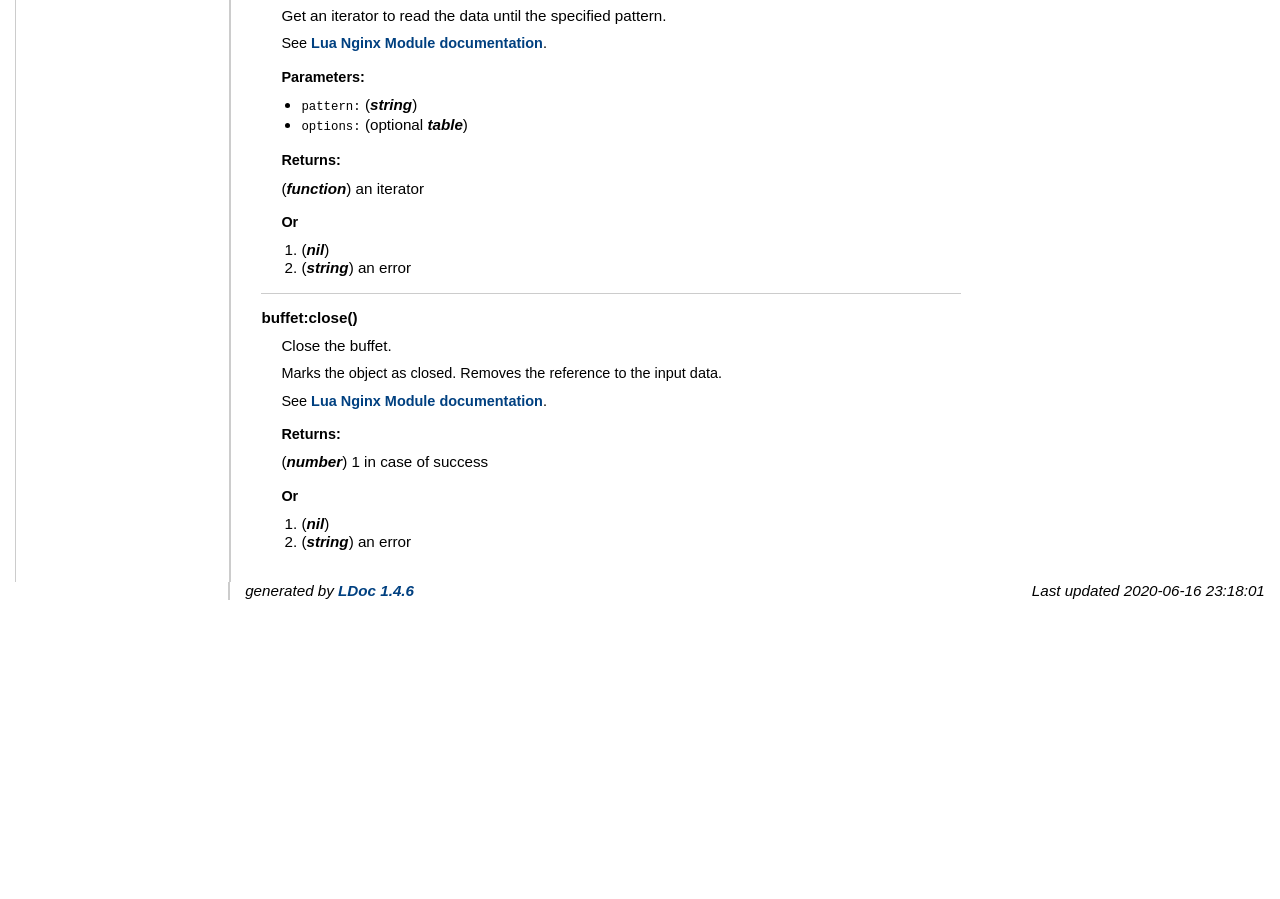
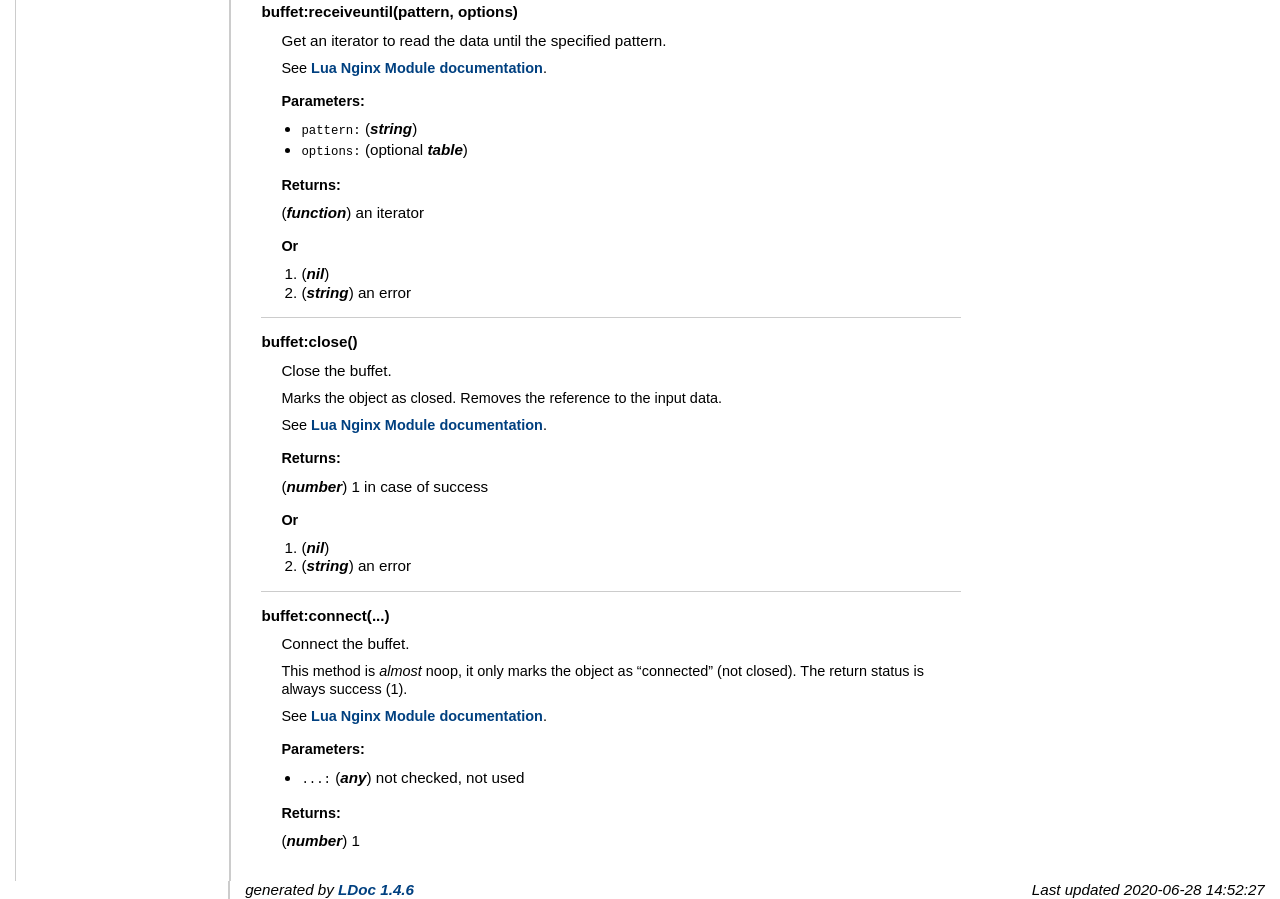
Before and after one commit to un-def/lua-buffet, a plain HTML site: page docs/modules/buffet.resty.html in a window 1280 px wide. Shown: the part 1279-2178 px from the top of the page. Before the commit the page ends 1879 px from the top, so only its background shows below. Drawn offline with Linux system fonts and the light colour scheme.

Commit message:
Add noop connect method

```diff
--- a/docs/modules/buffet.resty.html
+++ b/docs/modules/buffet.resty.html
@@ -74,6 +74,10 @@
 	<tr>
 	<td class="name" nowrap><a href="#buffet:close">buffet:close()</a></td>
 	<td class="summary">Close the buffet.</td>
+	</tr>
+	<tr>
+	<td class="name" nowrap><a href="#buffet:connect">buffet:connect(...)</a></td>
+	<td class="summary">Connect the buffet.</td>
 	</tr>
 </table>
 
@@ -282,6 +286,38 @@
 
 
 </dd>
+    <dt>
+    <a name = "buffet:connect"></a>
+    <strong>buffet:connect(...)</strong>
+    </dt>
+    <dd>
+    Connect the buffet. </p>
+
+<p> This method is <em>almost</em> noop, it only marks the object as “connected” (not closed).
+ The return status is always success (1).</p>
+
+<p> See <a href="https://github.com/openresty/lua-nginx-module#tcpsockconnect">Lua Nginx Module documentation</a>.
+
+
+    <h3>Parameters:</h3>
+    <ul>
+        <li><span class="parameter">...</span>
+            <span class="types"><span class="type">any</span></span>
+         not checked, not used
+        </li>
+    </ul>
+
+    <h3>Returns:</h3>
+    <ol>
+
+           <span class="types"><span class="type">number</span></span>
+        1
+    </ol>
+
+
+
+
+</dd>
 </dl>
 
 
@@ -289,7 +325,7 @@
 </div> <!-- id="main" -->
 <div id="about">
 <i>generated by <a href="http://github.com/stevedonovan/LDoc">LDoc 1.4.6</a></i>
-<i style="float:right;">Last updated 2020-06-16 23:18:01 </i>
+<i style="float:right;">Last updated 2020-06-28 14:52:27 </i>
 </div> <!-- id="about" -->
 </div> <!-- id="container" -->
 </body>
```
Also changed, not shown: docs/index.html (+1 -1 lines), docs/modules/buffet.html (+1 -1 lines), 4 other files.
